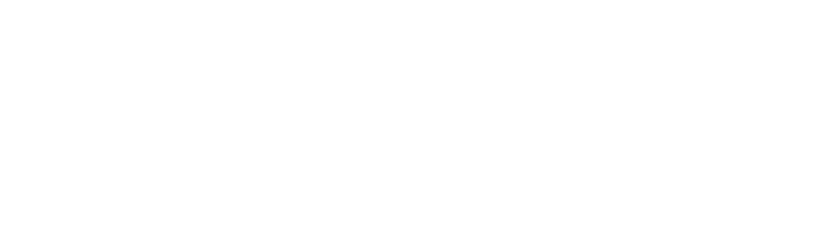
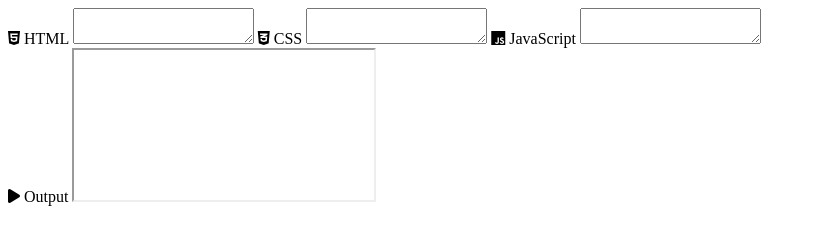
Before and after one commit to aman-sharma123/Live_Code_Editor, a plain HTML site: page index.html in a window 1280 px wide. Shown: the whole page, without its empty margins (0-816 px from the left). Drawn offline with Linux system fonts and the light colour scheme.

Commit message:
Html file

```diff
--- a/index.html
+++ b/index.html
@@ -3,8 +3,31 @@
   <head>
     <meta charset="UTF-8" />
     <meta name="viewport" content="width=device-width, initial-scale=1.0" />
-    <title>Live-Code-Editor</title>
+    <title>Live Code Editor</title>
     <link rel="stylesheet" href="styles.css" />
+    <link rel="icon" href="images/logo.png">
+    <script
+      src="https://kit.fontawesome.com/ae600d3985.js"
+      crossorigin="anonymous"
+    ></script>
   </head>
-  <body></body>
+  <body>
+    <div class="container">
+      <div class="left">
+        <label><i class="fa-brands fa-html5"></i> HTML</label>
+        <textarea id="html-code" onkeyup="run()"></textarea>
+
+        <label><i class="fa-brands fa-css3-alt"></i> CSS</label>
+        <textarea id="css-code" onkeyup="run()"></textarea>
+
+        <label><i class="fa-brands fa-js"></i> JavaScript</label>
+        <textarea id="js-code" onkeyup="run()"></textarea>
+      </div>
+      <div class="right">
+        <label><i class="fa-solid fa-play"></i> Output</label>
+        <iframe id="output"></iframe>
+      </div>
+    </div>
+  </body>
+  <script src="editor.js"></script>
 </html>
```
